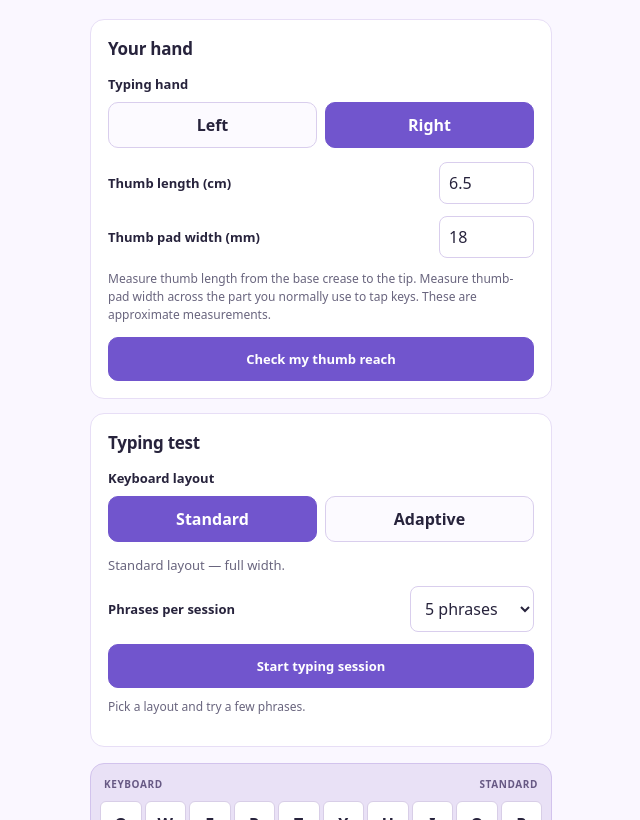
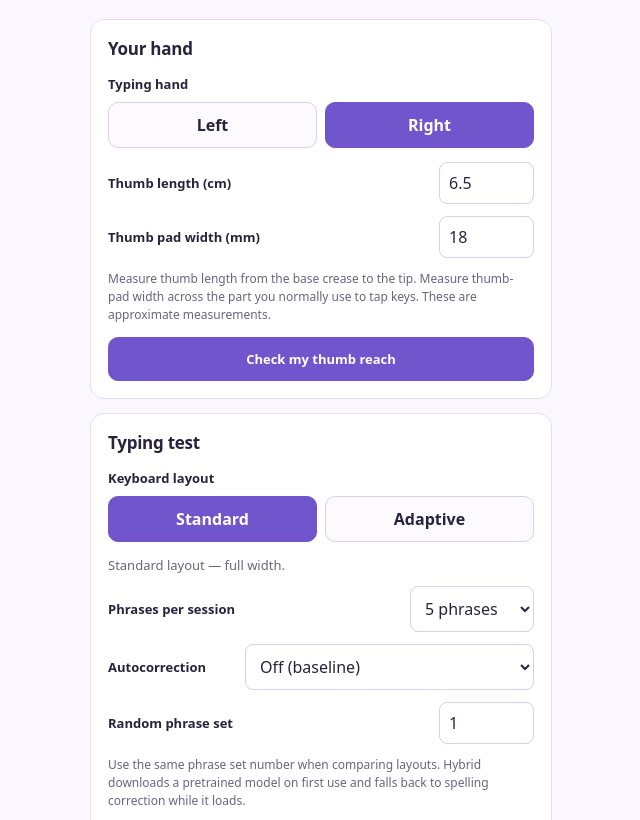
Before and after one commit to Aaronwins/Adaptive-QWERTY, a plain HTML site: page index.html in a window 1280 px wide. Shown: the part 110-930 px from the top of the page, without its empty margins (319-959 px from the left). Drawn offline with Linux system fonts and the light colour scheme.

Commit message:
Add hybrid autocorrect controls and reproducible phrase set selector

```diff
--- a/index.html
+++ b/index.html
@@ -6,6 +6,7 @@
   <meta name="theme-color" content="#6d4bd8">
   <title>Adaptive QWERTY | HCI Prototype</title>
   <link rel="stylesheet" href="style.css">
+  <script src="autocorrect.js" defer></script>
   <script src="script.js" defer></script>
 </head>
 <body>
@@ -104,6 +105,23 @@
         <option value="10">10 phrases</option>
       </select>
     </div>
+
+    <div class="field-row">
+      <label for="autocorrectMode">Autocorrection</label>
+      <select id="autocorrectMode">
+        <option value="off" selected>Off (baseline)</option>
+        <option value="spelling">Spelling dictionary</option>
+        <option value="hybrid">Hybrid (spelling + contextual ML)</option>
+      </select>
+    </div>
+    <div class="field-row">
+      <label for="phraseSeed">Random phrase set</label>
+      <input id="phraseSeed" type="number" min="1" step="1" value="1">
+    </div>
+    <p class="hint">Use the same phrase set number when comparing layouts.
+      Hybrid downloads a pretrained model on first use and falls back to
+      spelling correction while it loads.</p>
+    <p id="autocorrectStatus" class="hint" role="status"></p>
 
     <button type="button" id="startSession" class="primary full">
       Start typing session
```
